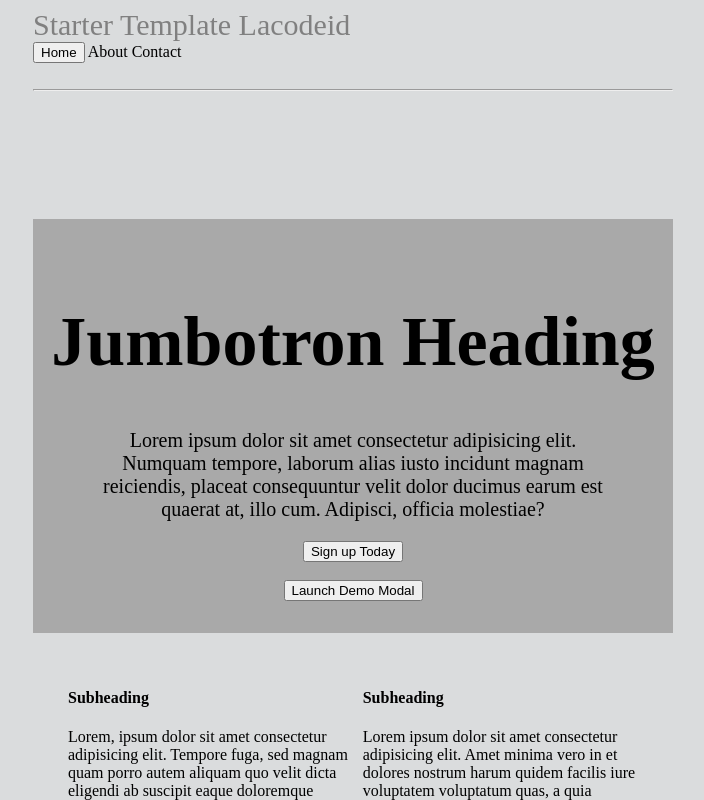
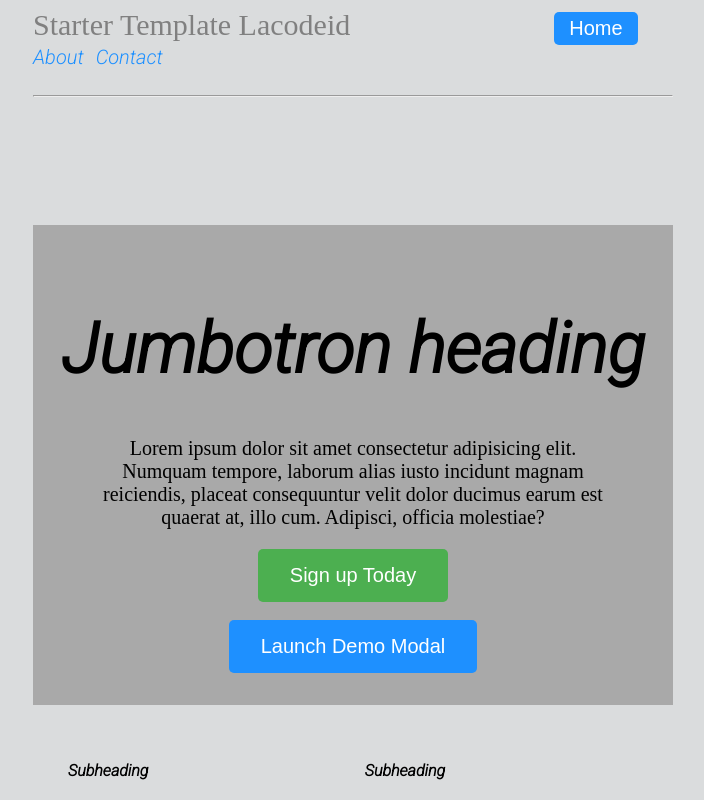
Before and after one commit to vikram-10/LearningWebDev, a plain HTML site: page asses/q2/index.html in a window 1280 px wide. Shown: the top 800 px of the page, without its empty margins (287-991 px from the left). Drawn offline with Linux system fonts and the light colour scheme.

Commit message:
added ases q3

```diff
--- a/asses/q1/index.css
+++ b/asses/q1/index.css
@@ -20,6 +20,7 @@ i{
 }
 button{
     margin-top: 5%;
+    padding: 5px 10px;
 }
 select{
     width:40%;
--- a/asses/q2/index.css
+++ b/asses/q2/index.css
@@ -17,6 +17,7 @@ body{
 #jumbo{
     text-align: center;
     font-size: 70px;
+    font-family: 'Roboto', sans-serif;
 }
 .inner{
     margin-top: 20%;
@@ -45,3 +46,42 @@ table{
 #footer{
     color: grey;
 }
+
+h4{
+    font-family: 'Roboto', sans-serif;
+}
+
+td{
+    font-family: 'Roboto', sans-serif;
+}
+
+.greenButton{
+        background-color: #4CAF50;
+        color: white;
+        padding: 15px 32px;
+        text-align: center;
+        font-size: 20px;
+        border-radius: 5px;
+        border: none;
+}
+
+.blueButton{
+    background-color: #1E90FF;
+    color: white;
+    padding: 15px 32px;
+    text-align: center;
+    font-size: 20px;
+    border-radius: 5px;
+    border: none;
+}
+
+
+#smallblue{
+    background-color: #1E90FF;
+    color: white;
+    padding: 5px 15px;
+    text-align: center;
+    font-size: 20px;
+    border-radius: 5px;
+    border: none;
+}
--- a/asses/q2/index.html
+++ b/asses/q2/index.html
@@ -5,13 +5,14 @@
     <meta name="viewport" content="width=device-width, initial-scale=1.0">
     <title>Q2</title>
     <link rel="stylesheet" href="index.css">
+    <link href="https://fonts.googleapis.com/css2?family=Roboto:ital,wght@1,300&display=swap" rel="stylesheet">
 </head>
 <body>
     <span id="brander">Starter Template Lacodeid</span>
-    &nbsp;&nbsp;&nbsp;&nbsp;&nbsp;&nbsp;&nbsp;&nbsp;&nbsp;&nbsp;&nbsp;&nbsp;&nbsp;&nbsp;&nbsp;&nbsp;&nbsp;&nbsp;&nbsp;&nbsp;&nbsp;&nbsp;&nbsp;&nbsp;&nbsp;&nbsp;&nbsp;&nbsp;&nbsp;&nbsp;&nbsp;&nbsp;&nbsp;&nbsp;&nbsp;&nbsp;&nbsp;&nbsp;&nbsp;&nbsp;&nbsp;&nbsp;&nbsp;&nbsp;&nbsp;&nbsp;&nbsp;&nbsp;&nbsp;&nbsp;&nbsp;&nbsp;&nbsp;&nbsp;&nbsp;&nbsp;&nbsp;&nbsp;&nbsp;&nbsp;&nbsp;&nbsp;&nbsp;&nbsp;&nbsp;&nbsp;&nbsp;&nbsp;&nbsp;&nbsp;&nbsp;
-    <button>Home</button>
-    About
-    Contact
+    &nbsp;&nbsp;&nbsp;&nbsp;&nbsp;&nbsp;&nbsp;&nbsp;&nbsp;&nbsp;&nbsp;&nbsp;&nbsp;&nbsp;&nbsp;&nbsp;&nbsp;&nbsp;&nbsp;&nbsp;&nbsp;&nbsp;&nbsp;&nbsp;&nbsp;&nbsp;&nbsp;&nbsp;&nbsp;&nbsp;&nbsp;&nbsp;&nbsp;&nbsp;&nbsp;&nbsp;&nbsp;&nbsp;&nbsp;&nbsp;&nbsp;&nbsp;&nbsp;&nbsp;&nbsp;&nbsp;&nbsp;&nbsp;&nbsp;
+    <button id="smallblue">Home</button>&nbsp;&nbsp;&nbsp;
+    <span style="font-size: 20px; color: #1E90FF; font-family: 'Roboto', sans-serif;">About</span>&nbsp;&nbsp;
+    <span style="font-size: 20px; color: #1E90FF; font-family: 'Roboto', sans-serif;">Contact</span>
     <br>
     <br>
     <hr>
@@ -19,13 +20,13 @@
         <div class="inner">
             <br>
             <br>
-        <h1 id="jumbo">Jumbotron Heading</h1>
+        <h1 id="jumbo">Jumbotron heading</h1>
         <p id="jumboContents">Lorem ipsum dolor sit amet consectetur adipisicing elit. Numquam tempore, laborum alias iusto incidunt magnam reiciendis, placeat consequuntur velit dolor ducimus earum est quaerat at, illo cum. Adipisci, officia molestiae?</p>
         <div class="buttonAlign">
-        <button>Sign up Today</button>
+        <button class="greenButton">Sign up Today</button>
         <br>
         <br>
-        <button>Launch Demo Modal</button>
+        <button class="blueButton">Launch Demo Modal</button>
         </div>
         </div>
     </div>
--- /dev/null
+++ b/asses/q3/index.css
@@ -0,0 +1,41 @@
+body{
+    width: 50%;
+}
+
+table{
+    margin-left: 15%;
+
+}
+
+td{
+    padding: 1%;
+    border: 1px solid black;
+    padding-right: 15px;
+}
+img{
+    padding-right: 0.5%;
+}
+button{
+    float: right;
+}
+
+.costing{
+    font-size: large;
+}
+
+button{
+    background-color: #4CAF50; /* Green */
+    border: none;
+    color: white;
+    padding: 15px 32px;
+    text-align: center;
+    text-decoration: none;
+    display: inline-block;
+    font-size: 16px;
+    border-radius: 5px;
+
+}
+
+h4{
+    font-size: 25px;
+}
```
Also changed, not shown: asses/q3/index.html (added, +23 -0 lines), asses/q3/placeholder.gif (added).
